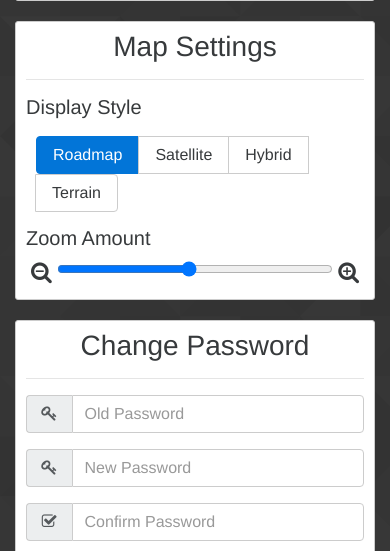
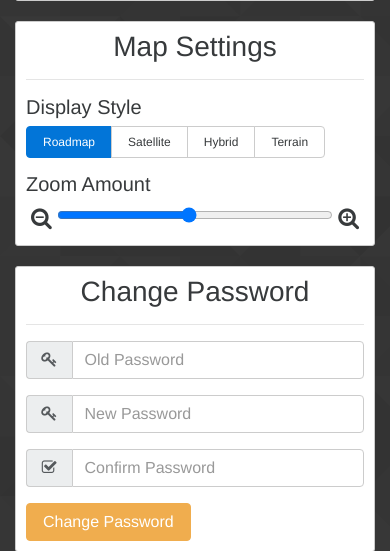
Before and after one commit to ezwang/IDT-Contest, a Flask app: template templates/settings.html in a window 390 px wide. Shown: the part 224-775 px from the top of the page. Run offline with Flask 2, Linux system fonts and the light colour scheme; the template is opened without the code that fills it, so the values that code supplies are empty; some libraries are stand-ins or nearby versions.

Commit message:
better mobile support

```diff
--- a/static/css/settings.css
+++ b/static/css/settings.css
@@ -9,3 +9,8 @@
 .range {
     display:table;width:100%
 }
+@media only screen and (max-width:480px) {
+    #s_type .btn {
+        font-size:12px;
+    }
+}
--- a/templates/settings.html
+++ b/templates/settings.html
@@ -20,7 +20,7 @@
     <h3>Map Settings</h3>
     <hr />
     <h5>Display Style</h5>
-    <div id="s_type" class="btn-group" style="margin:10px;margin-bottom:15px">
+    <div id="s_type" class="btn-group" style="margin-bottom:15px">
         <button class="btn btn-primary">Roadmap</button>
         <button class="btn btn-secondary">Satellite</button>
         <button class="btn btn-secondary">Hybrid</button>
```
